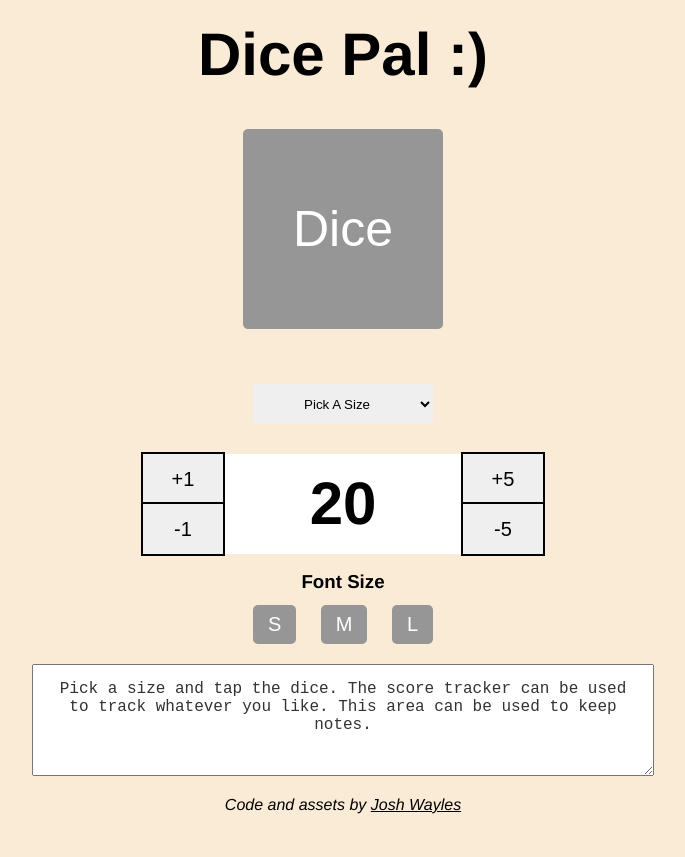
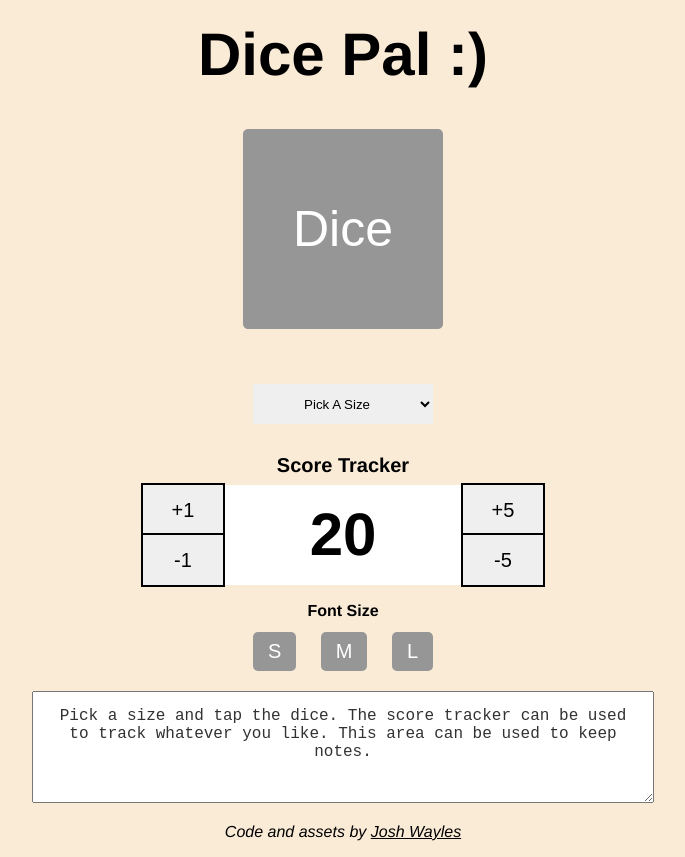
Before and after one commit to JoshWayles/Dice-Pal, a plain HTML site: page index.html in a window 1280 px wide. Shown: the whole page, without its empty margins (297-982 px from the left). Before the commit the page ends 830 px from the top, so only its background shows below. Drawn offline with Linux system fonts and the light colour scheme.

Commit message:
Meta tag updates, html edits

```diff
--- a/index.html
+++ b/index.html
@@ -3,6 +3,8 @@
 
 <head>
     <meta name="author" content="Josh Wayles" />
+    <meta name="description" content="Bordgame utility dice app">
+    <meta name="keywords" content="Boardgame, Dice, Score tracker, Utility, App">
     <meta charset="UTF-8" />
     <meta name="viewport" content="width=device-width, initial-scale=1.0" />
     <link rel="stylesheet" href="style.css" />
@@ -32,12 +34,13 @@
                 <option value="100">Out of 100</option>
             </select>
         </div>
+        <h2>Score Tracker</h2>
         <div class="score-tracker">
             <div class="button-up-down1">
                 <button id="score-plus-1">+1</button>
                 <button id="score-minus-1">-1</button>
             </div>
-            <h2 id="score-display">20</h2>
+            <h3 id="score-display">20</h3>
             <div class="button-up-down5">
                 <button id="score-plus-5">+5</button>
                 <button id="score-minus-5">-5</button>
@@ -45,7 +48,7 @@
         </div>
         <div class="note-section">
             <div class="font-size-change">
-                <h3>Font Size</h3>
+                <h4>Font Size</h4>
                 <button id="font-btn-s">S</button>
                 <button id="font-btn-m">M</button>
                 <button id="font-btn-l">L</button>
--- a/script.js
+++ b/script.js
@@ -22,7 +22,7 @@ function buttonTest() {
     diceAnimation.style.animation = "noDice 500ms"
     setTimeout(removeAnimation, 500)
     diceButton.textContent = "Pick A Size"
-    diceButton.style.fontSize = "50px"
+    diceButton.style.fontSize = "40px"
   } if (dice === 4) {
     diceImage.src = diceImageArray[0]
     diceImage.style.top = "40%"
--- a/style.css
+++ b/style.css
@@ -7,6 +7,14 @@ h1 {
   color: black;
   text-align: center;
   margin: 10px auto 30px;
+}
+
+h2{
+  color:black;
+  text-align: center;
+  font-size: 20px;
+  font-weight: bold;
+  margin: 0 auto -2px;
 }
 
 button {
@@ -87,7 +95,7 @@ select {
   background-color: white;
 }
 
-h2 {
+h3 {
   color: black;
   font-size: 60px;
   margin: 15px 10px 0;
@@ -100,7 +108,7 @@ h2 {
   width: 80px;
 }
 
-h3 {
+h4 {
   color: black;
   margin: 0 0 12px 0;
 }
@@ -141,7 +149,7 @@ textarea {
   font-size: 16px;
 }
 
-.author {
+.author{
   color: black;
   font-style: italic;
   text-align: center;
```
